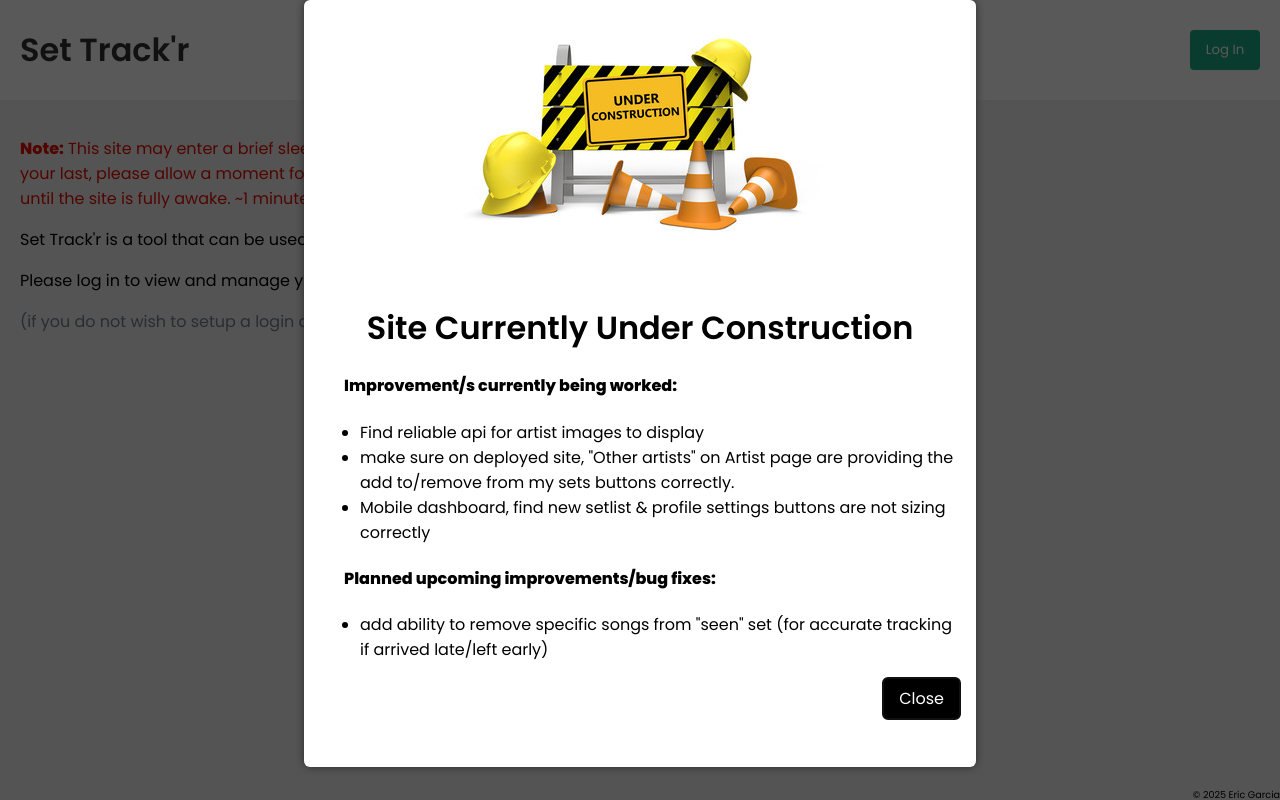
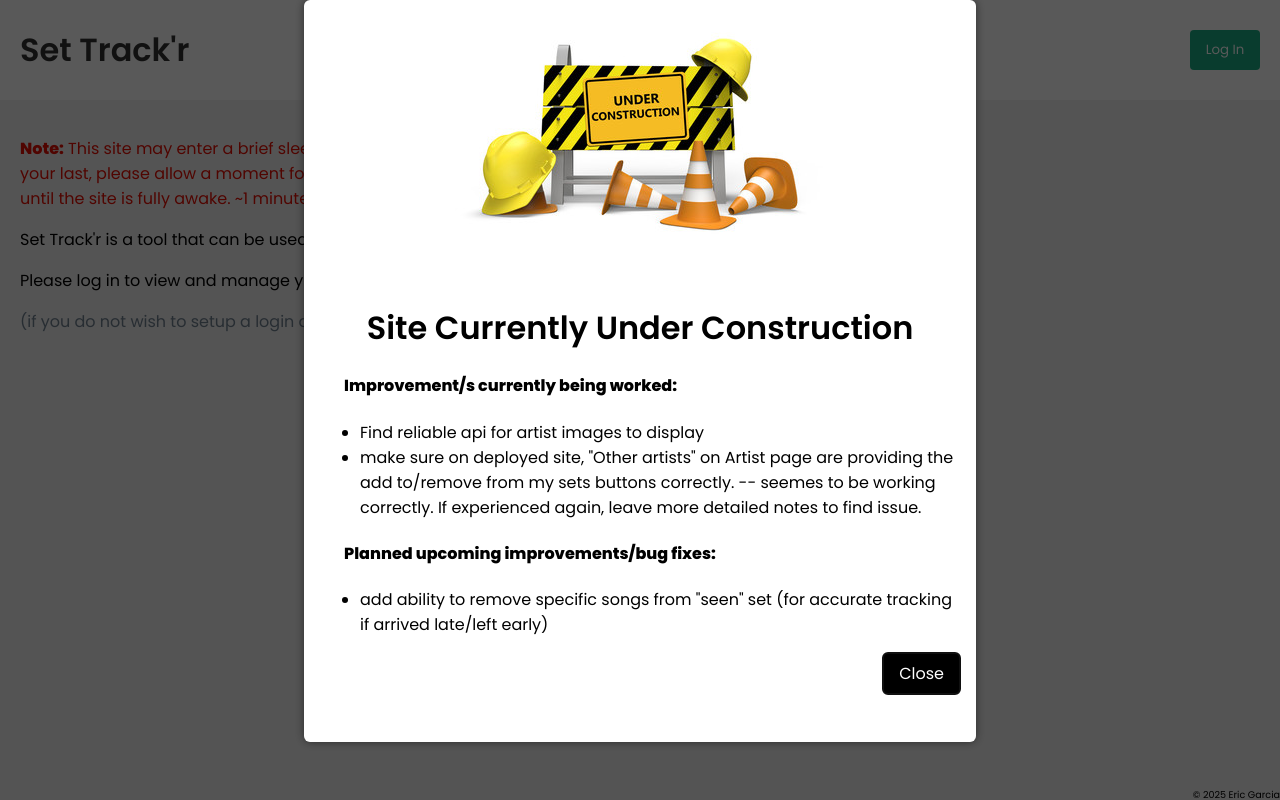
Before and after one commit to egarcia1868/Set-Track-r, a React (Create React App) app in the folder frontend/: page / in a window 1280 px wide. Built offline with nearby package versions, Linux system fonts and the light colour scheme; no server answers.

Commit message:
prettied

```diff
--- a/frontend/src/components/common/UnderConstructionModal.js
+++ b/frontend/src/components/common/UnderConstructionModal.js
@@ -69,11 +69,9 @@ const UnderConstructionModal = ({ isOpen, onClose }) => {
         <li>Find reliable api for artist images to display</li>
         <li>
           make sure on deployed site, "Other artists" on Artist page are
-          providing the add to/remove from my sets buttons correctly.
-        </li>
-        <li>
-          Mobile dashboard, find new setlist & profile settings buttons are not
-          sizing correctly
+          providing the add to/remove from my sets buttons correctly. -- seemes
+          to be working correctly. If experienced again, leave more detailed
+          notes to find issue.
         </li>
       </ul>
       <h4 style={{ marginLeft: "1.5rem" }}>
```
